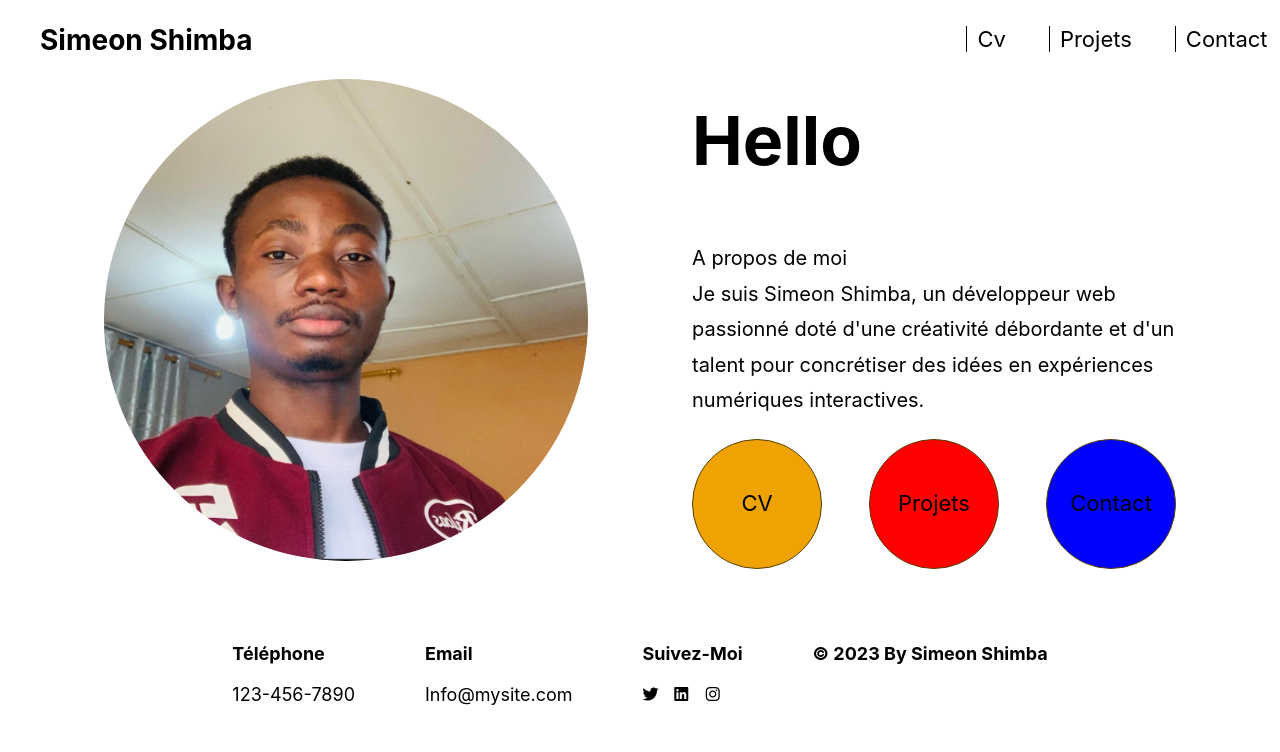
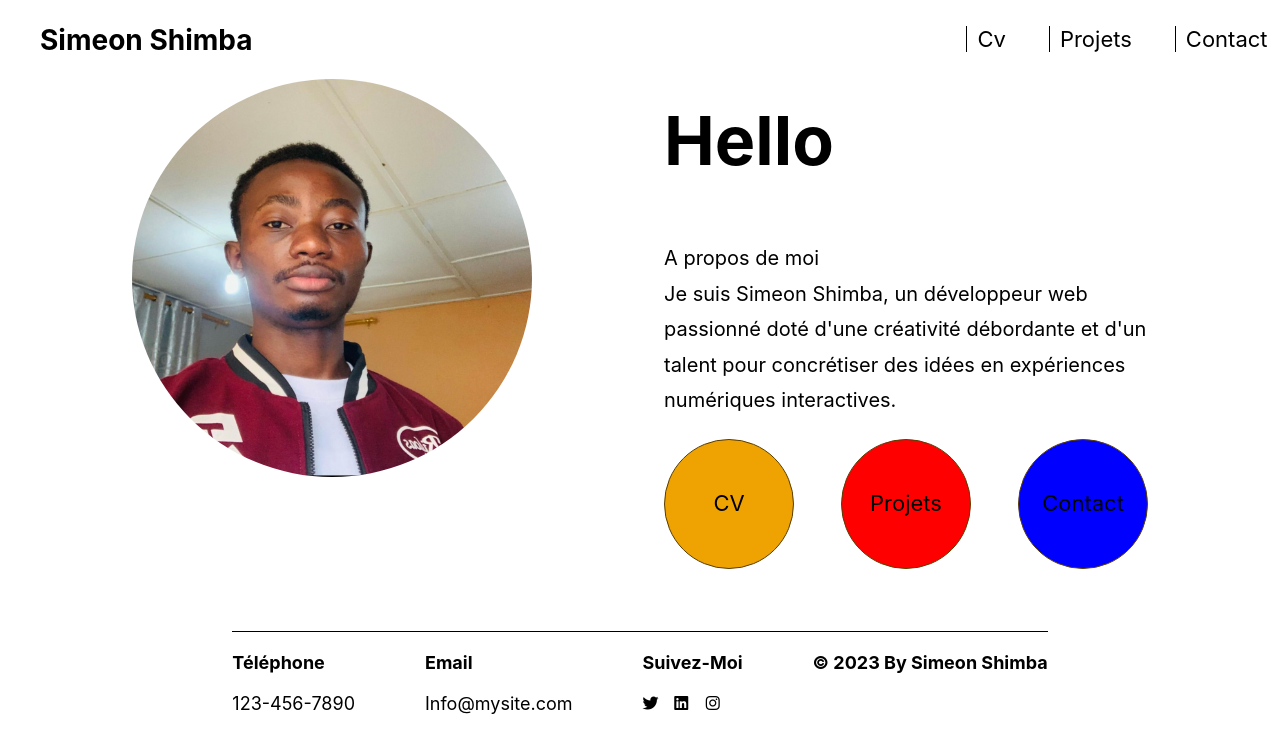
Before and after one commit to masanzashimba/simeon_portfolio, a plain HTML site: page index.html in a window 1280 px wide. Drawn offline with Linux system fonts and the light colour scheme.

Commit message:
image reduction

```diff
--- a/style.css
+++ b/style.css
@@ -63,8 +63,8 @@
     justify-content: space-evenly;
 }
 .main__image-container {
-    width: 484px;
-    height: 484px;
+    width: 400px;
+    height: 400px;
 
 }
 .main__image {
@@ -145,6 +145,8 @@ footer {
     flex: 1;
 }
 .footer__content {
+    border-top: 1px solid;
+    padding-top: 20px;
     display: flex;
     justify-content: space-between;
     gap: 70px;
```
